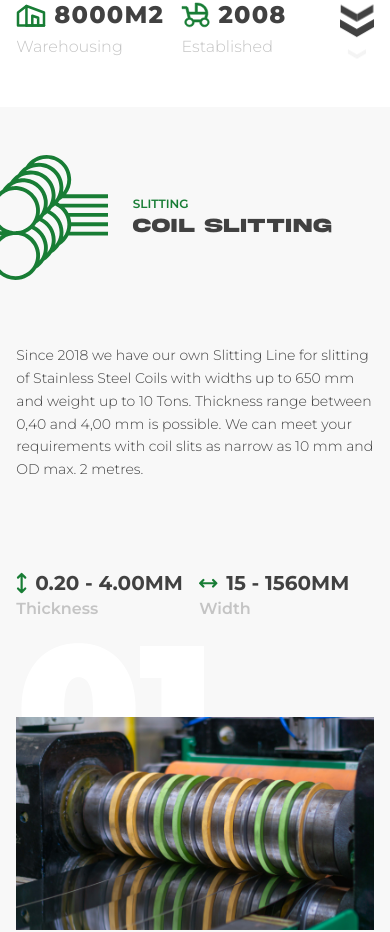
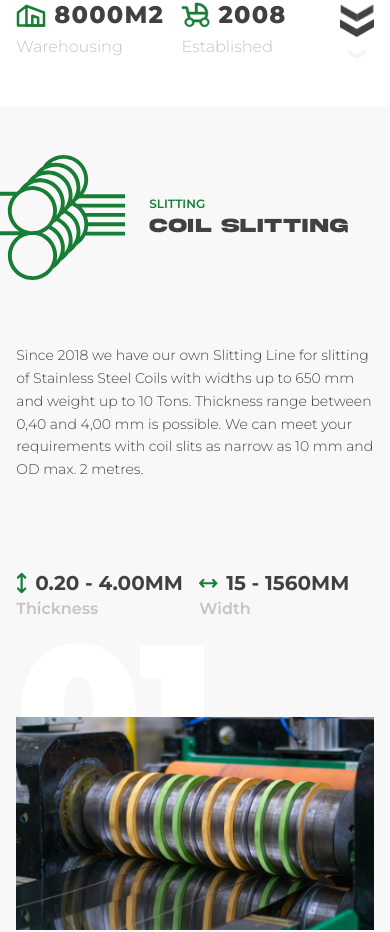
Before and after one commit to studiolex/Helaxa, a Next.js app: page / in a window 390 px wide. Shown: the part 996-1928 px from the top of the page. Built offline with nearby package versions, Linux system fonts and the light colour scheme.

Commit message:
Slitting image wijziging + waterjet fontsize

```diff
--- a/components/slitting.js
+++ b/components/slitting.js
@@ -15,13 +15,13 @@ function Slitting() {
         {/* Slitting header*/}
         <div className="color-grey grid grid-cols-24 gap-2 bg-lightgrey pt-12 pb-10">
           {/* Icon*/}
-          <div className="col-start-3 xl:col-start-2 col-end-12  md:col-end-8 flex justify-end z-10 ">
+          <div className="col-start-3 xl:col-start-2 col-end-12  md:col-end-9 flex justify-end z-10 ">
             <div className=" ml-auto">
               <SlittingIcon />
             </div>
           </div>
           {/* Title*/}
-          <div className="col-start-13 md:col-start-9 col-end-23 md:col-end-24 my-auto">
+          <div className="col-start-13 md:col-start-10 col-end-23 md:col-end-24 my-auto">
             <p className="font-semibold text-xs  uppercase text-green">
               Slitting
             </p>
--- a/components/waterjet.js
+++ b/components/waterjet.js
@@ -67,28 +67,28 @@ function Waterjet() {
           <div className="w-full py-12 row-start-2 grid grid-cols-2 items-center gap-x-2 gap-y-12 xs:flex xs:flex-col xs:items-start sm:gap-y-8">
             <div className="flex items-center space-x-2">
               <Advantage />
-              <p className="font-medium uppercase text-lg lg:text-md tracking-wider">
+              <p className="font-medium uppercase text-lg lg:text-md sm:text-sm tracking-wider">
                 5-axis cutting head
               </p>
             </div>
             <div className="flex items-center justify-center space-x-2">
               <Advantage />
 
-              <p className="font-medium uppercase text-lg lg:text-md tracking-wider">
+              <p className="font-medium uppercase text-lg lg:text-md sm:text-sm tracking-wider">
                 2x 6000BAR
               </p>
             </div>
             <div className="flex items-center space-x-2">
               <Advantage />
 
-              <p className="font-medium uppercase text-lg lg:text-md tracking-wider">
+              <p className="font-medium uppercase text-lg lg:text-md sm:text-sm tracking-wider">
                 All materials
               </p>
             </div>
             <div className="flex items-center justify-center space-x-2">
               <Advantage />
 
-              <p className="font-medium uppercase text-lg lg:text-md tracking-wider">
+              <p className="font-medium uppercase text-lg lg:text-md sm:text-sm tracking-wider">
                 Any shape
               </p>
             </div>
```
Also changed, not shown: public/images/slitting/slit_4.png.
